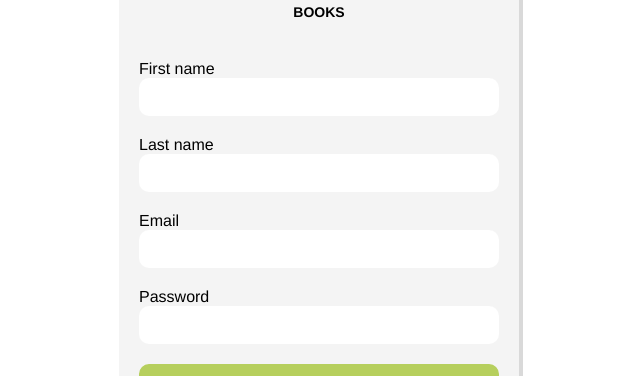
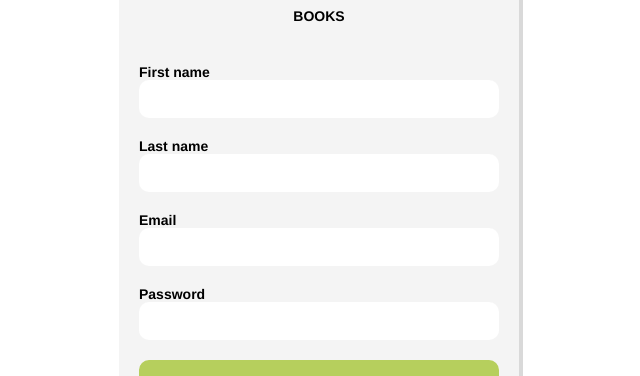
Before and after one commit to wolox-training/gs-vue, a Vue app in the folder training-vue/wolox-books/: page /#/register in a window 1280 px wide. Shown: the part 175-551 px from the top of the page, without its empty margins (321-961 px from the left). Built offline with nearby package versions, Linux system fonts and the light colour scheme; the HTML template or start-up script is replaced by a standard one.

Commit message:
Added validations

```diff
--- a/training-vue/wolox-books/package.json
+++ b/training-vue/wolox-books/package.json
@@ -11,6 +11,7 @@
   "dependencies": {
     "vue": "^2.5.21",
     "vue-router": "^3.0.1",
+    "vuelidate": "^0.7.4",
     "vuex": "^3.0.1"
   },
   "devDependencies": {
--- a/training-vue/wolox-books/src/App.vue
+++ b/training-vue/wolox-books/src/App.vue
@@ -17,6 +17,7 @@
 @import './scss/variables/colors';
 
 @import './scss/commons/button';
+@import './scss/commons/typography';
 @import './scss/commons/input';
 
 body {
--- a/training-vue/wolox-books/src/main.js
+++ b/training-vue/wolox-books/src/main.js
@@ -1,9 +1,11 @@
 import Vue from 'vue'
+import Vuelidate from 'vuelidate'
 import App from './App.vue'
 import router from './router'
 import store from './store'
 
 Vue.config.productionTip = false
+Vue.use(Vuelidate)
 
 new Vue({
   router,
--- a/training-vue/wolox-books/src/scss/commons/input.scss
+++ b/training-vue/wolox-books/src/scss/commons/input.scss
@@ -5,5 +5,12 @@
   font-size: 16px;
   margin-bottom: 20px;
   padding: 10px;
+  transition: 0.5s ease-in;
   width: 100%;
 }
+
+.input-error {
+  box-shadow: 0 3px 0 $vivid-tangerine;
+  color: $vivid-tangerine;
+  transition: 0.5s ease-in;
+}
--- a/training-vue/wolox-books/src/scss/commons/typography.scss
+++ b/training-vue/wolox-books/src/scss/commons/typography.scss
@@ -1,4 +1,14 @@
+%text {
+  transition: 0.5s ease-in-out;
+}
+
 .label {
+  @extend %text;
   font-size: 14px;
   font-weight: 700;
 }
+
+.text-error {
+  @extend %text;
+  color: $vivid-tangerine;
+}
--- a/training-vue/wolox-books/src/scss/variables/colors.scss
+++ b/training-vue/wolox-books/src/scss/variables/colors.scss
@@ -1,7 +1,9 @@
 $picton-blue: #47ace8;
 $celery: #b6cf5d;
+$vivid-tangerine: #ff9381;
 $white: #fff;
 $wild-sand: #f4f4f4;
 $oslo-gray: #83888b;
 $black: #000;
 $black-alpha-15: rgba(0, 0, 0, .15);
+$cinderella: #fce7e3;
--- /dev/null
+++ b/training-vue/wolox-books/src/utils/validators.js
@@ -0,0 +1,2 @@
+export const hasNumber = value => /\d/.test(value)
+export const hasUppercase = value => /[A-Z]/.test(value)
--- a/training-vue/wolox-books/src/views/Register.vue
+++ b/training-vue/wolox-books/src/views/Register.vue
@@ -2,13 +2,13 @@
   <div class="container">
     <form class="register-form" @submit.prevent="onSubmit">
       <label class="label">First name</label>
-      <input class="input-wolox" type="text" name="first-name" v-model="firstName" />
+      <input class="input-wolox" name="first-name" v-model="firstName" />
       <label class="label">Last name</label>
-      <input class="input-wolox" type="text" name="last-name" v-model="lastName" />
-      <label class="label">Email</label>
-      <input class="input-wolox" type="email" name="email" v-model="email" />
-      <label class="label">Password</label>
-      <input class="input-wolox" type="password" name="password" v-model="password" />
+      <input class="input-wolox" name="last-name" v-model="lastName" />
+      <label :class="{'label': true, 'text-error': $v.email.$error}">Email</label>
+      <input :class="{'input-wolox': true, 'input-error': $v.email.$error}" name="email" v-model="$v.email.$model" />
+      <label :class="{'label': true, 'text-error': $v.password.$error}">Password</label>
+      <input :class="{'input-wolox': true, 'input-error': $v.password.$error}" name="password" v-model="$v.password.$model" />
       <button class="btn-wolox" type="submit">Sign up</button>
     </form>
     <button class="btn-wolox-outline" type="button">Login</button>
@@ -16,6 +16,9 @@
 </template>
 
 <script>
+import { required, email } from 'vuelidate/lib/validators'
+import { hasNumber, hasUppercase } from '@/utils/validators'
+
 export default {
   name: 'register',
   components: {
@@ -39,6 +42,17 @@ export default {
           locale: 'en'
         }
       }
+    }
+  },
+  validations: {
+    email: {
+      email,
+      required
+    },
+    password: {
+      required,
+      hasNumber,
+      hasUppercase
     }
   },
   methods: {
```
Also changed, not shown: 1 other file (tests, documents, lock files or other folders).
